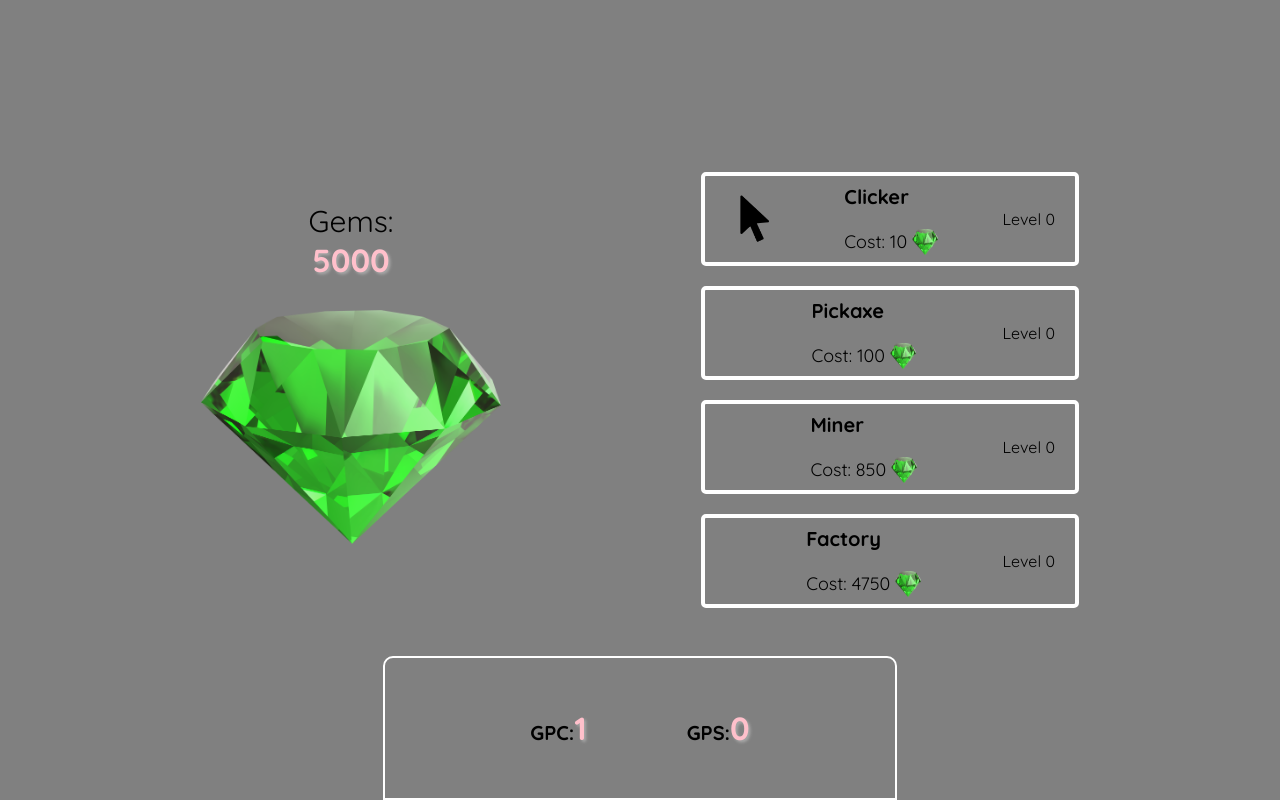
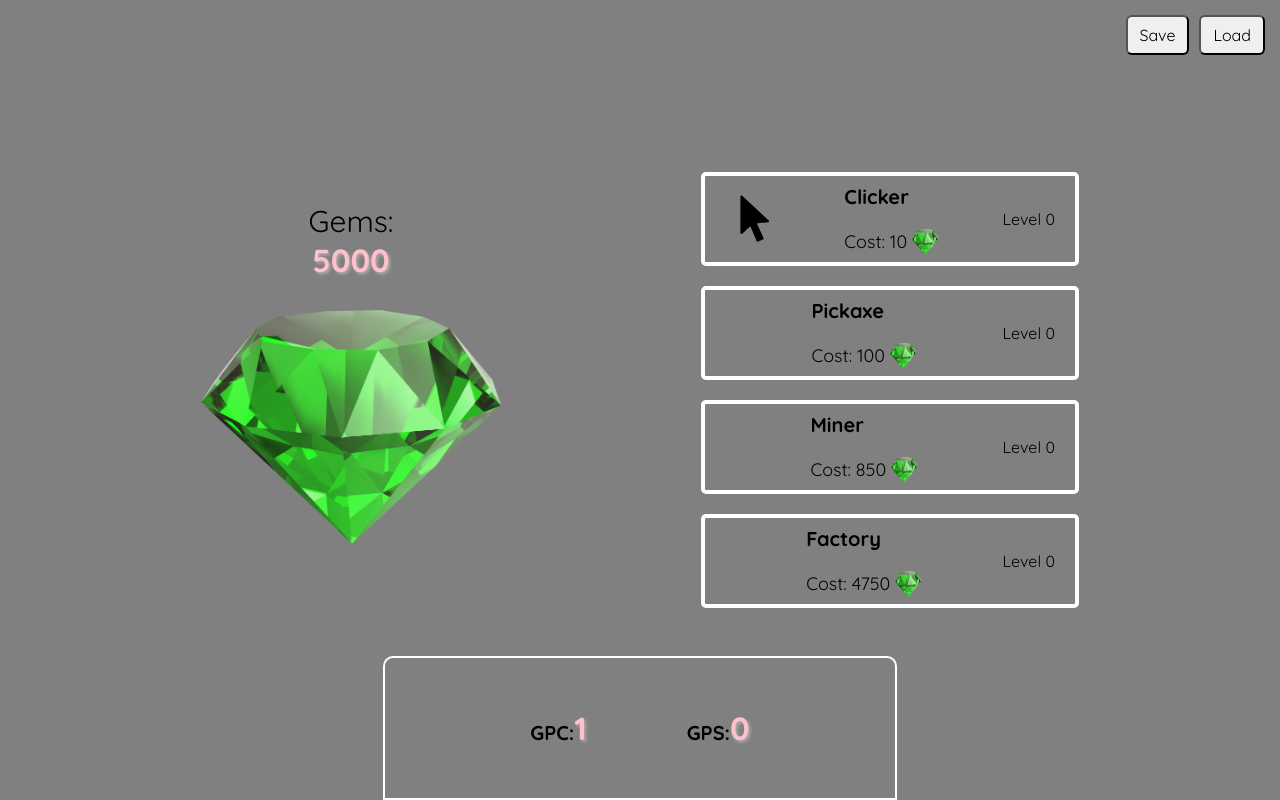
Before and after one commit to TaylorOD/clickerGame, a plain HTML site: page index.html in a window 1280 px wide. Drawn offline with Linux system fonts and the light colour scheme.

Commit message:
adds save and load

```diff
--- a/index.html
+++ b/index.html
@@ -175,6 +175,10 @@
 					<p>GPS:<span id="gps-text" class="pink-text">0</span></p>
 				</div>
 			</div>
+			<div class="util-buttons">
+				<button class="util-button" onclick="save()">Save</button>
+				<button class="util-button" onclick="load()">Load</button>
+			</div>
 		</section>
 
 		<script src="index.js"></script>
--- a/index.js
+++ b/index.js
@@ -109,6 +109,44 @@ function buyUpgrade(upgradeName) {
 	}
 }
 
+function save() {
+	localStorage.clear();
+
+	upgrades.map((upgrade) => {
+		const obj = JSON.stringify({
+			parsedLevel: parseFloat(upgrade.level.innerHTML),
+			parsedCost: upgrade.parsedCost,
+			parsedIncrease: upgrade.parsedIncrease,
+		});
+
+		localStorage.setItem(upgrade.name, obj);
+
+		localStorage.setItem('gemsPerClick', JSON.stringify(gemsPerClick));
+		localStorage.setItem('gemsPerSecond', JSON.stringify(gemsPerSecond));
+
+		localStorage.setItem('gem', JSON.stringify(parsedGem));
+	});
+}
+
+function load() {
+	upgrades.map((upgrade) => {
+		const savedValues = JSON.parse(localStorage.getItem(upgrade.name));
+
+		upgrade.parsedCost = savedValues.parsedCost;
+		upgrade.parsedIncrease = savedValues.parsedIncrease;
+
+		upgrade.level.innerHTML = savedValues.parsedLevel;
+		upgrade.cost.innerHTML = Math.round(upgrade.parsedCost);
+		upgrade.increase.innerHTML = upgrade.parsedIncrease;
+	});
+
+	gemsPerClick = JSON.parse(localStorage.getItem('gemsPerClick'));
+	gemsPerSecond = JSON.parse(localStorage.getItem('gemsPerSecond'));
+	parsedGem = JSON.parse(localStorage.getItem('gem'));
+
+	gem.innerHTML = Math.round(parsedGem);
+}
+
 setInterval(() => {
 	parsedGem += gemsPerSecond / 10;
 	gem.innerHTML = Math.round(parsedGem);
--- a/style.css
+++ b/style.css
@@ -152,3 +152,24 @@ body {
 		opacity: 0;
 	}
 }
+
+.util-buttons {
+	position: absolute;
+	top: 15px;
+	right: 15px;
+	display: flex;
+	gap: 10px;
+}
+
+.util-button {
+	font-size: 16px;
+	font-size: 600;
+	font-family: inherit;
+	padding: 8px 12px;
+	border-radius: 6px;
+}
+
+.util-button:hover {
+	opacity: 0.7;
+	cursor: pointer;
+}
```
Also changed, not shown: 1 other file.
